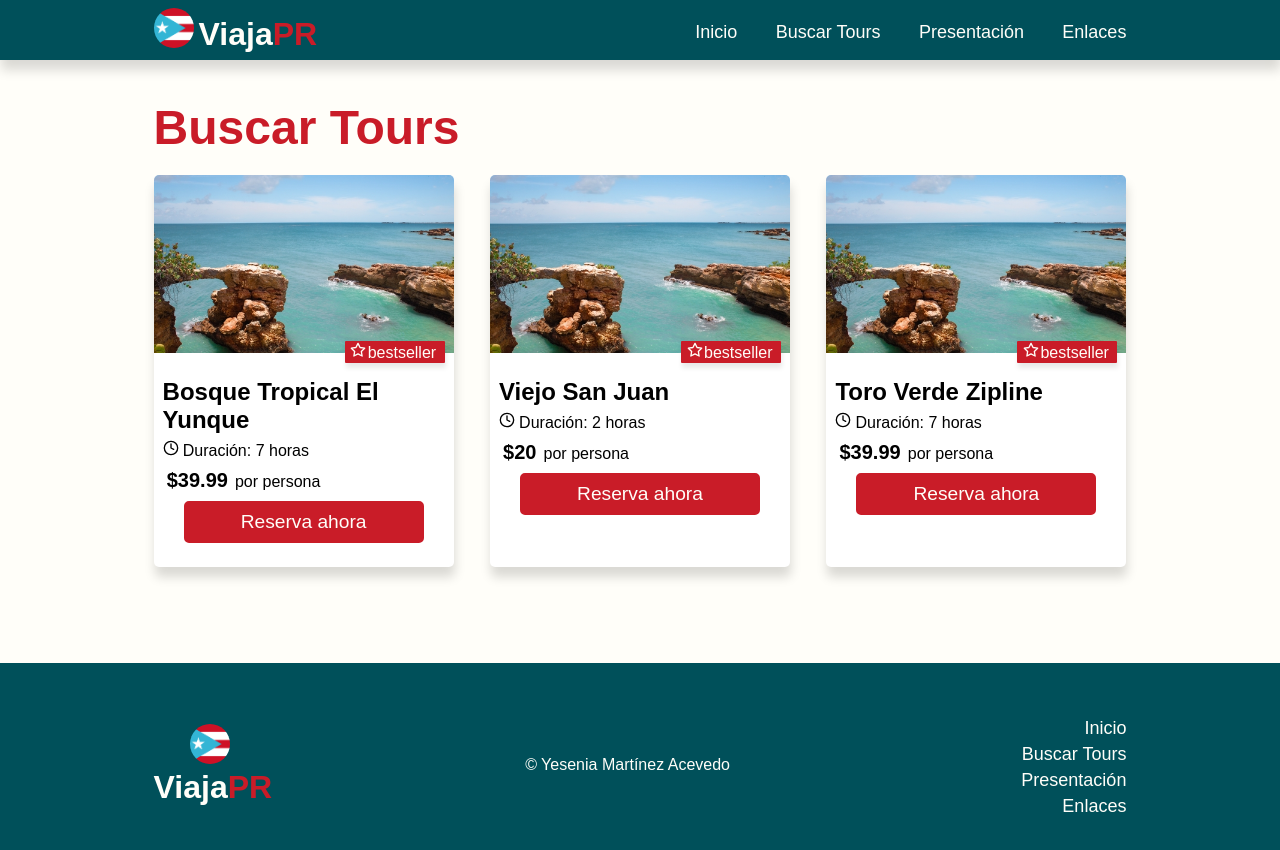
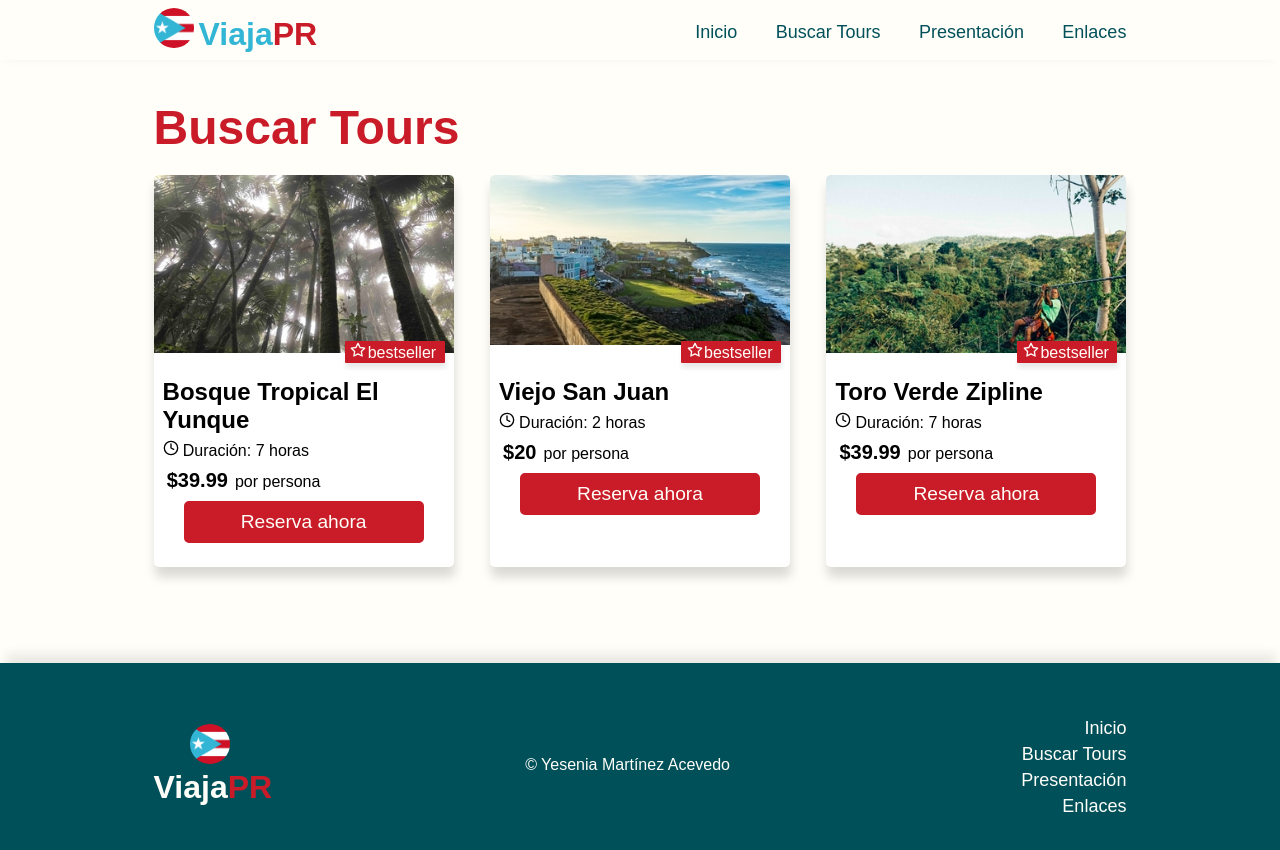
Before and after one commit to ymartinezac/pec1-travel-portal, a React (Vite) app: page /buscar-tours in a window 1280 px wide. Shown: the top 850 px of the page. Built offline with nearby package versions, Linux system fonts and the light colour scheme; a web font is replaced by a local one.

Commit message:
fotos correctas, grid hecho, menu de otro color

```diff
--- a/package.json
+++ b/package.json
@@ -18,7 +18,6 @@
     "@babel/core": "^7.15.8",
     "@babel/preset-env": "^7.15.8",
     "@babel/preset-react": "^7.14.5",
-    "@parcel/reporter-bundle-analyzer": "^2.0.1",
     "@parcel/transformer-raw": "^2.0.0",
     "@types/node": "^16.11.4",
     "@types/react": "^17.0.32",
@@ -36,7 +35,6 @@
     "@parcel/reporter-bundle-buddy": "^2.0.1",
     "react": "^17.0.2",
     "react-icons": "^4.3.1",
-    "react-router-dom": "^6.0.1"
+    "react-router-dom": "^6.0.2"
   }
-
 }
--- a/src/components/footer/footer.css
+++ b/src/components/footer/footer.css
@@ -15,6 +15,10 @@ footer {
     z-index: 10000;
     align-self: flex-end;
     justify-self: flex-end;
+
+    box-shadow: 1px -14px 11px -5px rgba(0,0,0,0.09);
+-webkit-box-shadow: 1px -14px 11px -5px rgba(0,0,0,0.09);
+-moz-box-shadow: 1px -14px 11px -5px rgba(0,0,0,0.09);
 
 }
 
--- a/src/components/top-nav/top-nav.css
+++ b/src/components/top-nav/top-nav.css
@@ -2,13 +2,13 @@ header {
     display: flex;
     align-items: center;
     padding: 0 12% 0 12%;
-    background-color: var(--dark-blue);
+    background-color: var(--main-bg-color);
     color: var(--dark-blue);
     height: 7vh;
     min-height: 60px;
-    box-shadow: 1px 10px 11px 0px rgba(0,0,0,0.15);
-    -webkit-box-shadow: 1px 10px 11px 0px rgba(0,0,0,0.15);
-    -moz-box-shadow: 1px 10px 11px 0px rgba(0,0,0,0.15);
+    box-shadow: -1px 3px 11px -5px rgba(0,0,0,0.06);
+-webkit-box-shadow: -1px 3px 11px -5px rgba(0,0,0,0.06);
+-moz-box-shadow: -1px 3px 11px -5px rgba(0,0,0,0.06);
 }
 header h1 {
     width: 16%;
@@ -20,7 +20,7 @@ header h1 {
 
 header h1 a {
     text-decoration: none;
-    color: var(--main-bg-color);
+    color: var(--flag-blue);
 
 }
 
@@ -45,7 +45,7 @@ nav a {
     margin: 5px 0 0 3vw;
     text-decoration: none;
     text-align: center;
-    color: var(--main-bg-color);
+    color: var(--flag-blue)v;
 
     font-family: korolev, sans-serif;
     font-weight: 400;
--- a/src/components/tour-detail/tour-detail.css
+++ b/src/components/tour-detail/tour-detail.css
@@ -4,7 +4,7 @@
     width: 100vw;
     display: grid;
     grid-template-columns: 3fr 2fr;
-    grid-template-rows: 1fr 1fr;
+    grid-template-rows: 50% 50%;
     grid-template-areas:
     "dest img2"
     "dest img3";
@@ -17,26 +17,32 @@
   object-fit: cover;
 }
 .img2container{
+    display: flex;
+    align-items: center;
     margin:0;
     grid-area: img2;
+    height: 100%;
+  overflow: hidden;
 }
 .img3container{
-    margin:0;
+    display: flex;
+    align-items: center;
+    height: 100%;
+    overflow: hidden;
     grid-area: img3;
 }
 .img2 {
-    width: 140%;
+    width: 100%;
   height: auto;
-  aspect-ratio: 18 / 9;
-  object-fit: cover;
+
+
 
 }
 
 .img3 {
     width: 100%;
   height: auto;
-  aspect-ratio: 16 / 9;
-  object-fit: cover;
+
 }
 
 .tour-detail h1 {
--- a/src/index.tsx
+++ b/src/index.tsx
@@ -19,11 +19,11 @@ function App ()  {
         {
             id: 2,
             nombre: "Bosque Tropical El Yunque",
-            thumbnail: url + "caborojo_small.jpg",
-            img_url: url + "caborojo_medium.jpg",
-            img2: url + "caborojo_medium.jpg",
-            img3: url + "caborojo_medium.jpg",
-           descripcion: "<p>Lorem ipsum</p>",
+            thumbnail: url + "yunquedestacada_thumbnail.jpg",
+            img_url: url + "yunquedestacada_large.jpg",
+            img2: url + "yunque2_medium.jpg",
+            img3: url + "yunque3_medium.jpg",
+            descripcion: "<p>Lorem ipsum</p>",
             duracion: 7,
             guia: true,
             ratings: [ {puntuacion: 5}, {puntuacion: 5}, {puntuacion: 5}],
@@ -36,10 +36,10 @@ function App ()  {
         {
             id: 3,
             nombre: "Viejo San Juan",
-            thumbnail: url + "caborojo_small.jpg",
-            img_url: "https://uberblogapi.10upcdn.com/2160x1080/filters:format(webp)/blogapi.uber.com/wp-content/uploads/2019/03/Vuelve-al-pasado-en-estos-5-lugares-hist%C3%B3ricos-de-Puerto-Rico-1024x512.png",
-            img2: "https://uberblogapi.10upcdn.com/2160x1080/filters:format(webp)/blogapi.uber.com/wp-content/uploads/2019/03/Vuelve-al-pasado-en-estos-5-lugares-hist%C3%B3ricos-de-Puerto-Rico-1024x512.png",
-            img3: "https://uberblogapi.10upcdn.com/2160x1080/filters:format(webp)/blogapi.uber.com/wp-content/uploads/2019/03/Vuelve-al-pasado-en-estos-5-lugares-hist%C3%B3ricos-de-Puerto-Rico-1024x512.png",
+            thumbnail: url + "vsjdestacada_thumbnail.jpg",
+            img_url: url + "vsjdestacada_large.jpg",
+            img2: url + "vsj2_medium.jpg",
+            img3: url + "vsj3_medium.jpg",
             descripcion: "Aventura Cueva Ventana esta localizada en Arecibo, Puerto Rico (GPS: 18.374731,-66.692443). La Aventura hacia la Cueva es una expedición que dura aproximadamente 90 minutos, donde encontrará gran variedad de flora y fauna. Se deleitará al ver las estalactitas, estalagmitas, cinco especies de murciélagos e insectos característicos del ecosistema. Además, podrá observar petroglifos Taínos. Al finalizar el recorrido por la Cueva se asombrará con la Ventana hacia una vista impresionante del Valle del Río Grande de Arecibo. ",
             duracion: 2,
             guia: false,
@@ -54,10 +54,10 @@ function App ()  {
         {
             id: 5,
             nombre: "Toro Verde Zipline",
-            thumbnail: url + "caborojo_small.jpg",
-            img_url: "https://i0.wp.com/zipline4less.com/wp-content/uploads/2021/04/E0FXBXrWYAYP2FI-e1619782981607.jpeg?fit=1024%2C577&ssl=1",
-            img2: "https://i0.wp.com/zipline4less.com/wp-content/uploads/2021/04/E0FXBXrWYAYP2FI-e1619782981607.jpeg?fit=1024%2C577&ssl=1",
-            img3: "https://i0.wp.com/zipline4less.com/wp-content/uploads/2021/04/E0FXBXrWYAYP2FI-e1619782981607.jpeg?fit=1024%2C577&ssl=1",
+            thumbnail: url + "zldestacada_thumbnail.jpg",
+            img_url: url + "zldetacada_large.jpg",
+            img2: url + "zl2_medium.jpg",
+            img3: url + "zl3_medium.jpg",
             descripcion: "<p>Lorem ipsum</p>",
             duracion: 7,
             guia: true,
--- a/src/style.css
+++ b/src/style.css
@@ -6,6 +6,7 @@
     --dark-blue: #00505a;
     --dark-gray: #272727;
     --black: #090C02;
+    --flag-blue: #33b5d5;
 }
 
 html {
```
Also changed, not shown: 62 other files (tests, documents, lock files or other folders).
